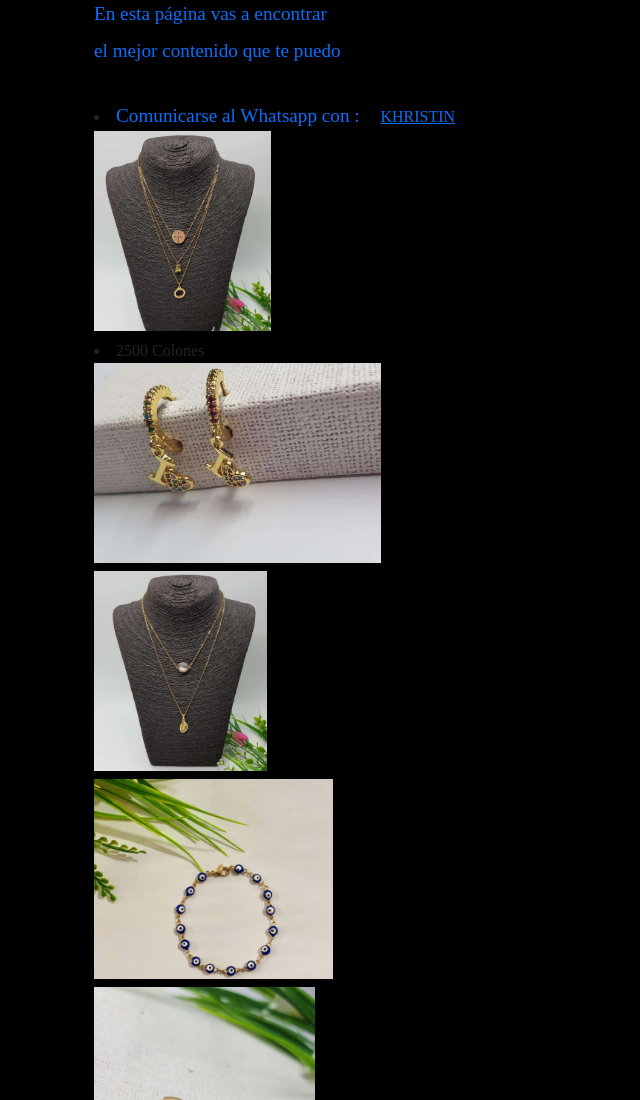
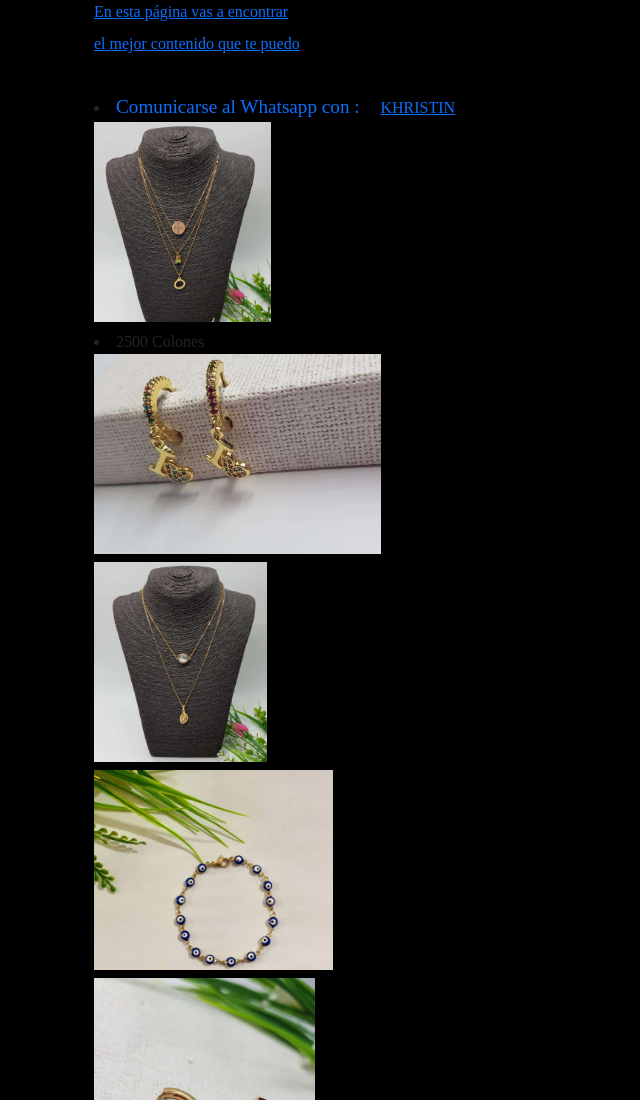
Before and after one commit to VentasBy/VentasKhristin, a plain HTML site: page index.html in a window 1280 px wide. Shown: the top 1100 px of the page, without its empty margins (0-640 px from the left). Drawn offline with nearby package versions, Linux system fonts and the light colour scheme.

Commit message:
Update index.html

```diff
--- a/index.html
+++ b/index.html
@@ -24,9 +24,9 @@
           <div class="container-fluid" id="about">
                <div class="headline">
 
-                   <a class="navbar-brand" href="../Pagina2/index.html">En esta página vas a encontrar </a>
+                   <a href="../Pagina2/index.html">En esta página vas a encontrar </a>
                    <h1></h1>
-                   <a class="navbar-brand" href="../Pagina2/index.html">el mejor contenido que te puedo </a>
+                   <a href="../Pagina2/index.html">el mejor contenido que te puedo </a>
                    <h1></h1>
                    <!--<a class="navbar-brand" href="../Pagina2/index.html">ofrecer</a>
                    <h1></h1>
```
